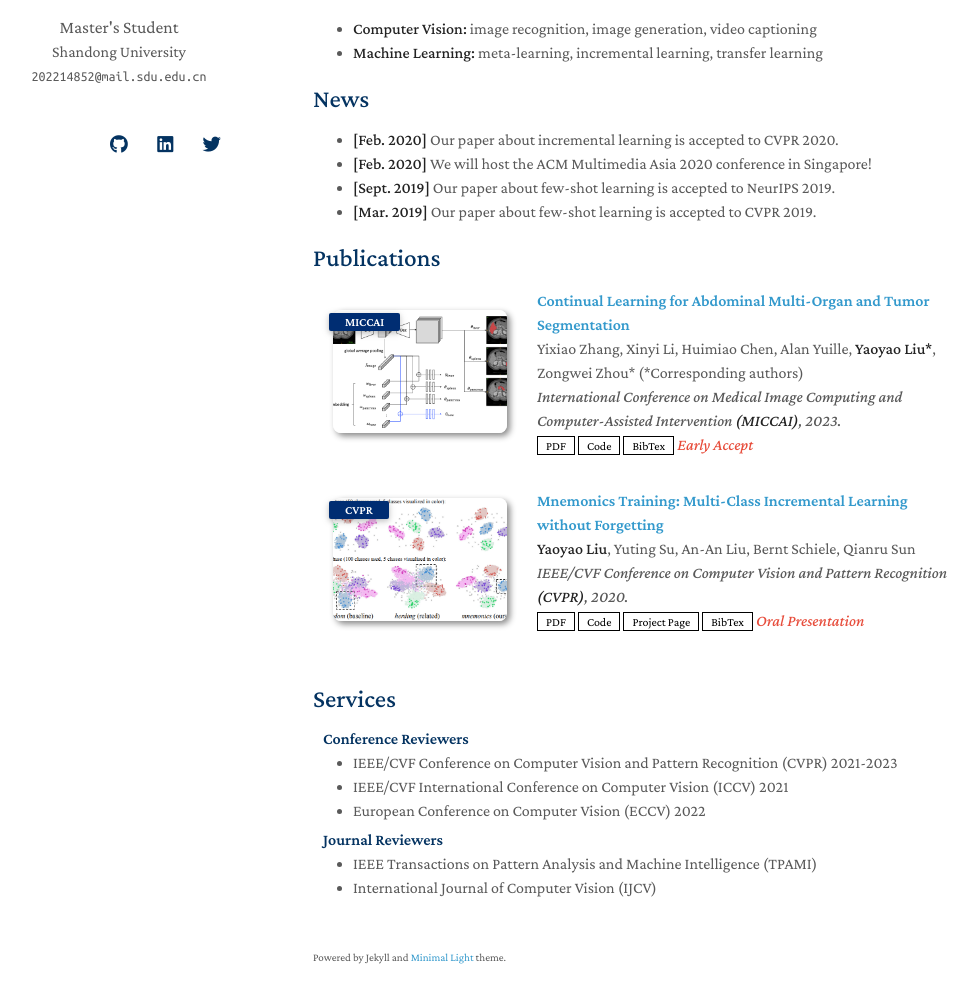
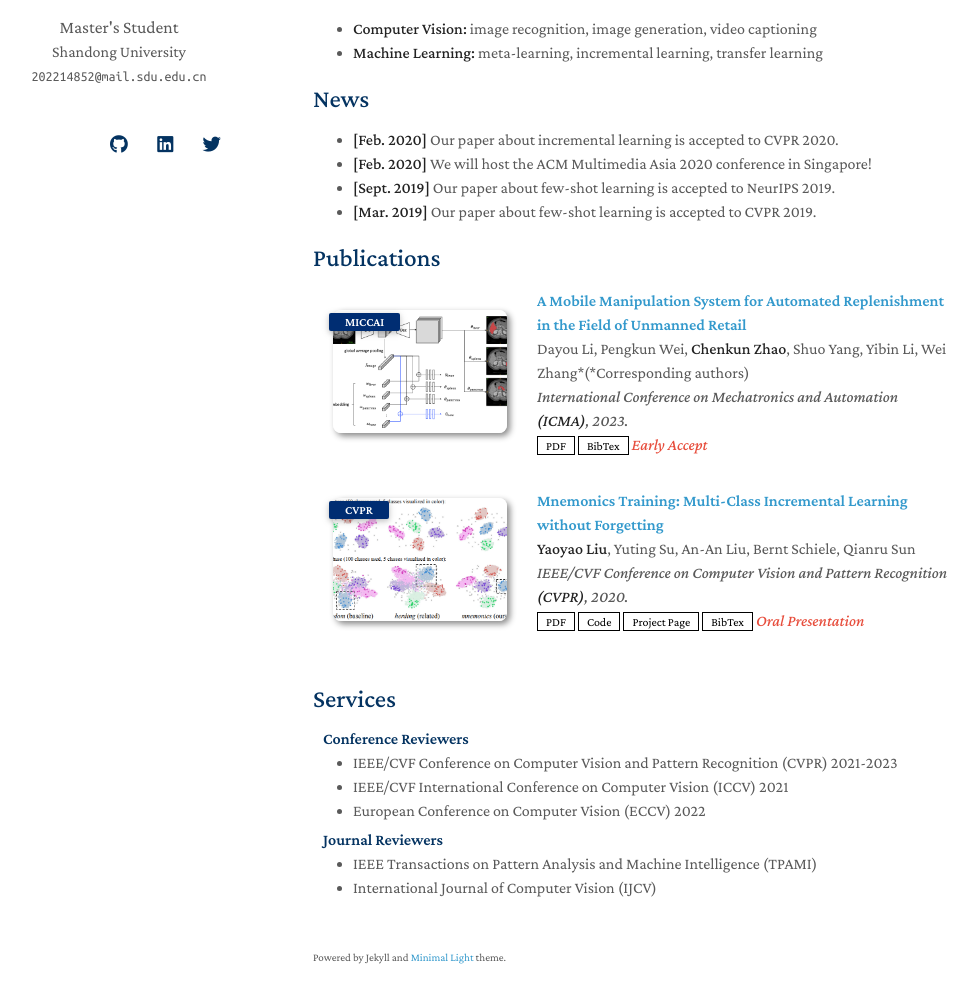
Before and after one commit to zhaockab/zhaockab.github.io, a Jekyll site: the page built from index.md, in a window 1280 px wide and 1264 px high. Shown: the part 226-1229 px from the top of the window, without its empty margins (157-1135 px from the left). Built offline with Jekyll 4.4.1, drawn with Linux system fonts in a browser that asks for light colours; nearby versions of some CDN libraries; a style sheet for code colours, icons or effects is not loaded; our own code applies the rules of GitHub Pages for plain Markdown files.

Commit message:
Update publications.yml

```diff
--- a/_data/publications.yml
+++ b/_data/publications.yml
@@ -1,11 +1,10 @@
 main:
 
-  - title: Continual Learning for Abdominal Multi-Organ and Tumor Segmentation
-    authors: Yixiao Zhang, Xinyi Li, Huimiao Chen, Alan Yuille, <strong>Yaoyao Liu*</strong>, Zongwei Zhou* (*Corresponding authors)
+  - title: A Mobile Manipulation System for Automated Replenishment in the Field of Unmanned Retail
+    authors: Dayou Li, Pengkun Wei, <strong>Chenkun Zhao</strong>, Shuo Yang, Yibin Li, Wei Zhang*(*Corresponding authors)
     conference_short: MICCAI
-    conference: International Conference on Medical Image Computing and Computer-Assisted Intervention <strong>(MICCAI)</strong>, 2023.
+    conference: International Conference on Mechatronics and Automation <strong>(ICMA)</strong>, 2023.
     pdf: https://arxiv.org/pdf/2306.00988.pdf
-    code: https://github.com/MrGiovanni/ContinualLearning
     bibtex: https://bib.yliu.me/MICCAI23.txt
     image: ./assets/img/teaser_example_2.png
     notes: Early Accept
```
